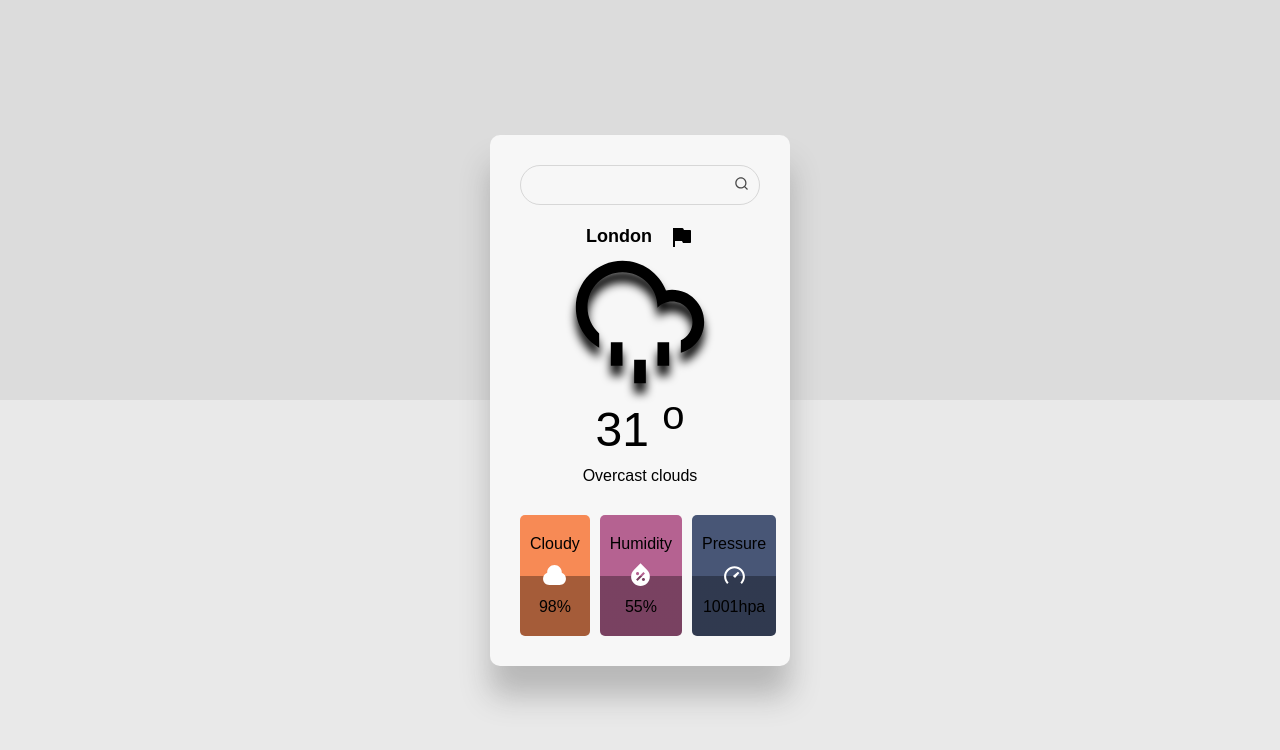
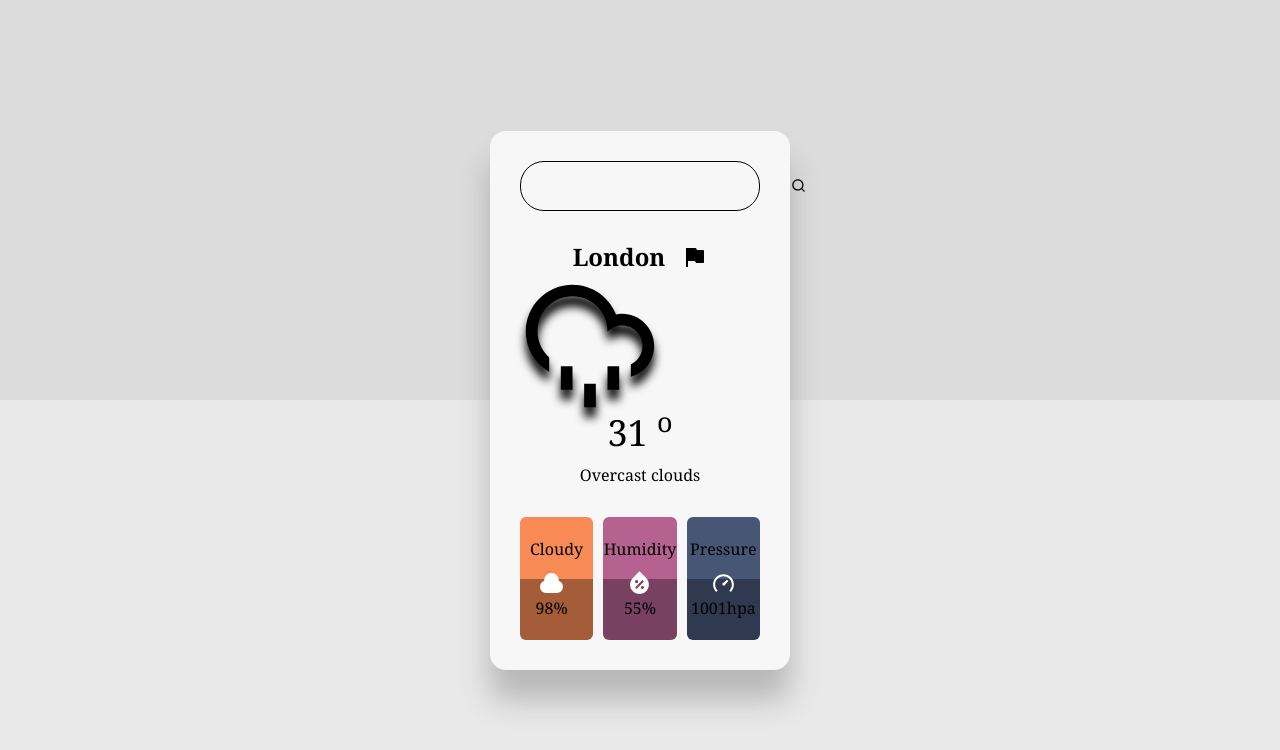
Before and after one commit to ukeje71/weather-app, a plain HTML site: page weather.html in a window 1280 px wide. Drawn offline with nearby package versions, Linux system fonts and the light colour scheme.

Commit message:
feature:Changed from  css styles to Tailwind styles

```diff
--- a/tailwind/app.css
+++ b/tailwind/app.css
@@ -1,130 +1,21 @@
-*{
-    box-sizing: border-box;
-    margin: 0;
-    padding: 0;
-}
 body{
-    display: flex;
-    min-height: 100vh;
-    align-items: center;
-    justify-content: center;
-    font-family:sans-serif;
-    background-image:
-    linear-gradient(to bottom,
+    background-image:  linear-gradient(to bottom,
     #dcdcdc 50%,
     #e9e9e9 50% );
 }
 main{
-    width: 300px;
-    height: max-content;
-    min-height: 300px;
-    background-color: #f7f7f7;
-    padding: 30px;
-    border-radius: 10px;
     box-shadow: 0px 30px 30px #5555;
-    box-sizing: border-box;
-}
-main form{
-    border: 1px solid #5553;
-    display: flex;
-    justify-content: space-between;
-    border-radius: 30px;
-}
-main form input ,main form button{
-    border: none;
-    background-color: transparent;
-    outline: none;
-    padding: 10px;
-}
-main form svg{
-opacity: 0.7;
-}
-main .results{
-    text-align: center;
-    padding-top: 20px;
-}
-main .results .name{
-    font-weight: bold;
-    font-size: large;
-    display: flex;
-    justify-content: center;
-    align-items: center;
-    gap:18px;
 }
 main .temperature svg{
     filter: drop-shadow(0 10px 5px #000);
 }
-main .temperature figcaption{
-    font-size: 3em;
-}
 main .description{
     padding:10px 0 30px;
 }
-main ul{
-    list-style: none;
-    display: grid;
-    grid-template-columns: repeat(3,1fr);
-    gap: 10px;
-}
 main li{
-    padding:20px 10px;
-    border-radius: 5px;
-    background-color: #f78a55;
 background-image:
 linear-gradient(to bottom,
 transparent 50%,
 #0005 50%
 );
 }
-main ul svg{
-    display: block!important;
-    margin: 0 auto;
-    margin-top: 10px;
-    margin-bottom: 10px;
-    fill: #fff;
-}
-main li:nth-child(2){
-    background-color: #b56291;
-}
-main li:nth-child(3){
-    background-color: #485676;
-}
-.body{
- place-content: center;
-     min-height: 100vh;
-    font-family:sans-serif;
-    background-image:
-    linear-gradient(to bottom,#dcdcdc 50%,#e9e9e9 50% );
-}
-      .circle{
-        place-self: center;
-        width: 60px;
-        height: 60px;
-        border-radius:50% ;
-        border: 4px solid #fff;
-        border-top-color: #b56291;
-        animation: spin 1s linear infinite;
-    }
-
-    @keyframes spin{
-       to{
-        transform: rotate(360deg);
-       }
-    }
-.loader2{
-    margin-top: 1rem;
-    display: flex;
-    justify-content: center;
-    gap: 10px;
- align-items: center;
- color: #b56291;
-}
-.w-logo{
- justify-self: center;
- font-size: 2.5em;
-}
-.line{
-    width:4rem;
-    height: 4px;
-    background-color: #b56291;
-}
--- a/weather.html
+++ b/weather.html
@@ -3,52 +3,53 @@
   <head>
     <meta charset="UTF-8" />
     <meta name="viewport" content="width=device-width, initial-scale=1.0" />
+    <script src="https://cdn.jsdelivr.net/npm/@tailwindcss/browser@4"></script>
     <title>DAY-DICT</title>
     <link rel="stylesheet" href="./tailwind/app.css" />
     <link rel="stylesheet" href="https://cdnjs.cloudflare.com/ajax/libs/font-awesome/6.7.2/css/all.min.css">
   </head>
-   <body>
+   <body class="flex min-h-screen items-center justify-center font-serif">
     <!-- main -->
-    <main>
-        <form action="#">
-            <input type="search" name="search" id="search-btn" id="valueSearch" autocomplete="off">
-            <button>
-                <svg xmlns="http://www.w3.org/2000/svg" viewBox="0 0 24 24" width="15" height="15" fill="currentColor"><path d="M18.031 16.6168L22.3137 20.8995L20.8995 22.3137L16.6168 18.031C15.0769 19.263 13.124 20 11 20C6.032 20 2 15.968 2 11C2 6.032 6.032 2 11 2C15.968 2 20 6.032 20 11C20 13.124 19.263 15.0769 18.031 16.6168ZM16.0247 15.8748C17.2475 14.6146 18 12.8956 18 11C18 7.1325 14.8675 4 11 4C7.1325 4 4 7.1325 4 11C4 14.8675 7.1325 18 11 18C12.8956 18 14.6146 17.2475 15.8748 16.0247L16.0247 15.8748Z"></path></svg>
+    <main class="w-75 max-h-max m-h-80 p-7.5 rounded-2xl bg-[#f7f7f7] b-">
+        <form action="#" class="flex justify-between rounded-3xl p-1.5 border">
+            <input class="border-0 bg-transparent outline-0 p-1.5" type="search" name="search" id="search-btn" id="valueSearch" autocomplete="off">
+            <button class="border-0 bg-transparent outline-0 p-1.5">
+                <svg xmlns="http://www.w3.org/2000/svg"  viewBox="0 0 24 24" width="15" height="15" fill="currentColor"><path d="M18.031 16.6168L22.3137 20.8995L20.8995 22.3137L16.6168 18.031C15.0769 19.263 13.124 20 11 20C6.032 20 2 15.968 2 11C2 6.032 6.032 2 11 2C15.968 2 20 6.032 20 11C20 13.124 19.263 15.0769 18.031 16.6168ZM16.0247 15.8748C17.2475 14.6146 18 12.8956 18 11C18 7.1325 14.8675 4 11 4C7.1325 4 4 7.1325 4 11C4 14.8675 7.1325 18 11 18C12.8956 18 14.6146 17.2475 15.8748 16.0247L16.0247 15.8748Z"></path></svg>
             </button>
         </form>
 
-        <section class="results">
-            <figure class="name">
+        <section class="results text-center pt-7.5">
+            <figure class="name font-bold text-2xl flex justify-center items-center  gap-4.5">
                 <figcaption id="city">London</figcaption>
-                <svg xmlns="http://www.w3.org/2000/svg" viewBox="0 0 24 24" width="24" height="24" fill="currentColor"><path d="M3 3H12.382C12.7607 3 13.107 3.214 13.2764 3.55279L14 5H20C20.5523 5 21 5.44772 21 6V17C21 17.5523 20.5523 18 20 18H13.618C13.2393 18 12.893 17.786 12.7236 17.4472L12  16H5V22H3V3Z"></path></svg>
+                <svg  xmlns="http://www.w3.org/2000/svg" viewBox="0 0 24 24" width="24" height="24" fill="currentColor"><path d="M3 3H12.382C12.7607 3 13.107 3.214 13.2764 3.55279L14 5H20C20.5523 5 21 5.44772 21 6V17C21 17.5523 20.5523 18 20 18H13.618C13.2393 18 12.893 17.786 12.7236 17.4472L12  16H5V22H3V3Z"></path></svg>
             </figure>
 
             <figure class="temperature" id="temperature">
-                <svg xmlns="http://www.w3.org/2000/svg" viewBox="0 0 24 24" width="140" height="140" fill="currentColor"><path d="M5 16.9297C2.60879 15.5465 1 12.9611 1 10C1 5.58172 4.58172 2 9 2C12.3949 2 15.2959 4.11466 16.4576 7.09864C16.7951 7.0339 17.1436 7 17.5 7C20.5376 7 23 9.46243 23 12.5C23 15.0176 21.3085 17.14 19 17.793V15.6632C20.1825 15.1015 21 13.8962 21 12.5C21 10.567 19.433 9 17.5 9C16.5205 9 15.6351 9.40232 14.9998 10.0507C14.9999 10.0338 15 10.0169 15 10C15 6.68629 12.3137 4 9 4C5.68629 4 3 6.68629 3 10C3 11.777 3.7725 13.3736 5 14.4722V16.9297ZM7 16H9V20H7V16ZM15 16H17V20H15V16ZM11 19H13V23H11V19Z"></path></svg>
-                <figcaption>
+                <svg  xmlns="http://www.w3.org/2000/svg" viewBox="0 0 24 24" width="140" height="140" fill="currentColor"><path d="M5 16.9297C2.60879 15.5465 1 12.9611 1 10C1 5.58172 4.58172 2 9 2C12.3949 2 15.2959 4.11466 16.4576 7.09864C16.7951 7.0339 17.1436 7 17.5 7C20.5376 7 23 9.46243 23 12.5C23 15.0176 21.3085 17.14 19 17.793V15.6632C20.1825 15.1015 21 13.8962 21 12.5C21 10.567 19.433 9 17.5 9C16.5205 9 15.6351 9.40232 14.9998 10.0507C14.9999 10.0338 15 10.0169 15 10C15 6.68629 12.3137 4 9 4C5.68629 4 3 6.68629 3 10C3 11.777 3.7725 13.3736 5 14.4722V16.9297ZM7 16H9V20H7V16ZM15 16H17V20H15V16ZM11 19H13V23H11V19Z"></path></svg>
+                <figcaption class="text-4xl">
                     <span>31</span>
                     <sup>o</sup>
                 </figcaption>
             </figure>
 
-            <p class="description">
+            <p class="description" >
                 Overcast clouds
             </p>
 
-            <ul>
-                <li>
+            <ul class="list-none grid grid-cols-3 gap-2.5">
+                <li class="p-5 pl-2.5 rounded-md bg-[#f78a55]">
                     <span>Cloudy</span>
-                    <svg xmlns="http://www.w3.org/2000/svg" viewBox="0 0 24 24" width="25" height="25" fill="currentColor"><path d="M17 21H7C3.68629 21 1 18.3137 1 15C1 12.3846 2.67346 10.16 5.00804 9.33857C5.0027 9.22639 5 9.11351 5 9C5 5.13401 8.13401 2 12 2C15.866 2 19 5.13401 19 9C19 9.11351 18.9973 9.22639 18.992 9.33857C21.3265 10.16 23 12.3846 23 15C23 18.3137 20.3137 21 17 21Z"></path></svg>
+                    <svg  class="block fill-white mt-2.5  m-auto" xmlns="http://www.w3.org/2000/svg" viewBox="0 0 24 24" width="25" height="25" fill="currentColor"><path d="M17 21H7C3.68629 21 1 18.3137 1 15C1 12.3846 2.67346 10.16 5.00804 9.33857C5.0027 9.22639 5 9.11351 5 9C5 5.13401 8.13401 2 12 2C15.866 2 19 5.13401 19 9C19 9.11351 18.9973 9.22639 18.992 9.33857C21.3265 10.16 23 12.3846 23 15C23 18.3137 20.3137 21 17 21Z"></path></svg>
                     <span id="cloudy">98</span>%
                 </li>
-                <li>
+                <li class="pt-5 pb-2.5 rounded-md bg-[#b56291]">
                     <span>Humidity</span>
-                    <svg xmlns="http://www.w3.org/2000/svg" viewBox="0 0 24 24" width="25" height="25" fill="currentColor"><path d="M12 0.269043L5.63604 6.633C2.12132 10.1477 2.12132 15.8462 5.63604 19.3609C9.15076 22.8756 14.8492 22.8756 18.364 19.3609C21.8787 15.8462 21.8787 10.1477 18.364 6.633L12 0.269043ZM16.2427 10.1714L9.17161 17.2425L7.7574 15.8282L14.8285 8.75718L16.2427 10.1714ZM8.11095 9.11073C8.69674 8.52494 9.64648 8.52494 10.2323 9.11073C10.8181 9.69652 10.8181 10.6463 10.2323 11.232C9.64648 11.8178 8.69674 11.8178 8.11095 11.232C7.52516 10.6463 7.52516 9.69652 8.11095 9.11073ZM15.8891 16.8889C15.3033 17.4747 14.3536 17.4747 13.7678 16.8889C13.182 16.3031 13.182 15.3534 13.7678 14.7676C14.3536 14.1818 15.3033 14.1818 15.8891 14.7676C16.4749 15.3534 16.4749 16.3031 15.8891 16.8889Z"></path></svg>
+                    <svg class="block fill-white mt-2.5  m-auto" xmlns="http://www.w3.org/2000/svg" viewBox="0 0 24 24" width="25" height="25" fill="currentColor"><path d="M12 0.269043L5.63604 6.633C2.12132 10.1477 2.12132 15.8462 5.63604 19.3609C9.15076 22.8756 14.8492 22.8756 18.364 19.3609C21.8787 15.8462 21.8787 10.1477 18.364 6.633L12 0.269043ZM16.2427 10.1714L9.17161 17.2425L7.7574 15.8282L14.8285 8.75718L16.2427 10.1714ZM8.11095 9.11073C8.69674 8.52494 9.64648 8.52494 10.2323 9.11073C10.8181 9.69652 10.8181 10.6463 10.2323 11.232C9.64648 11.8178 8.69674 11.8178 8.11095 11.232C7.52516 10.6463 7.52516 9.69652 8.11095 9.11073ZM15.8891 16.8889C15.3033 17.4747 14.3536 17.4747 13.7678 16.8889C13.182 16.3031 13.182 15.3534 13.7678 14.7676C14.3536 14.1818 15.3033 14.1818 15.8891 14.7676C16.4749 15.3534 16.4749 16.3031 15.8891 16.8889Z"></path></svg>
                     <span id="humidity">55</span>%
                 </li>
-                <li>
+                <li class="pt-5 pb-2.5 rounded-md bg-[#485676]">
                     <span>Pressure</span>
-                    <svg xmlns="http://www.w3.org/2000/svg" viewBox="0 0 24 24" width="25" height="25" fill="currentColor"><path d="M20 13C20 15.2091 19.1046 17.2091 17.6569 18.6569L19.0711 20.0711C20.8807 18.2614 22 15.7614 22 13 22 7.47715 17.5228 3 12 3 6.47715 3 2 7.47715 2 13 2 15.7614 3.11929 18.2614 4.92893 20.0711L6.34315 18.6569C4.89543 17.2091 4 15.2091 4 13 4 8.58172 7.58172 5 12 5 16.4183 5 20 8.58172 20 13ZM15.293 8.29297 10.5 12.5 12.5 14.5 16.7072 9.70718 15.293 8.29297Z"></path></svg>
+                    <svg  class="block fill-white mt-2.5  m-auto" xmlns="http://www.w3.org/2000/svg" viewBox="0 0 24 24" width="25" height="25" fill="currentColor"><path d="M20 13C20 15.2091 19.1046 17.2091 17.6569 18.6569L19.0711 20.0711C20.8807 18.2614 22 15.7614 22 13 22 7.47715 17.5228 3 12 3 6.47715 3 2 7.47715 2 13 2 15.7614 3.11929 18.2614 4.92893 20.0711L6.34315 18.6569C4.89543 17.2091 4 15.2091 4 13 4 8.58172 7.58172 5 12 5 16.4183 5 20 8.58172 20 13ZM15.293 8.29297 10.5 12.5 12.5 14.5 16.7072 9.70718 15.293 8.29297Z"></path></svg>
                     <span id="Pressure">1001</span>hpa
                 </li>
             </ul>
```
Also changed, not shown: app.js (+11 -16 lines), index.html (+1 -0 lines). Lines whose indentation alone changed are shown as unchanged.
